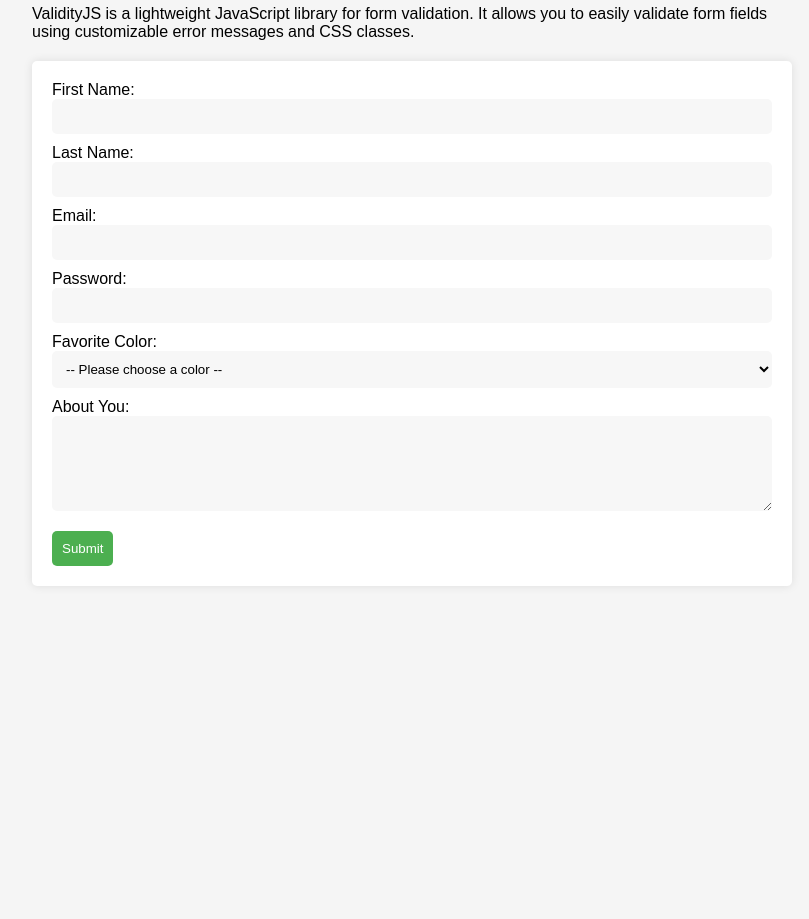
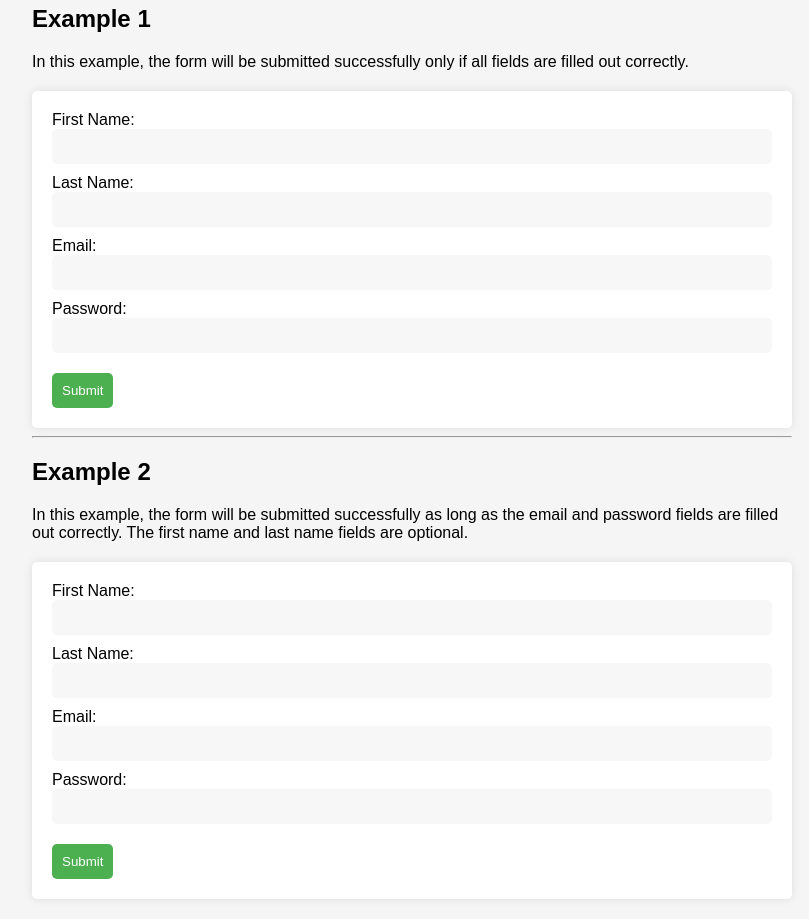
Before and after one commit to Formu8JS/ValidityJS, a plain HTML site: page index.html in a window 1280 px wide. Shown: the part 93-1012 px from the top of the page, without its empty margins (228-1037 px from the left). Before the commit the page ends 800 px from the top, so only its background shows below. Drawn offline with Linux system fonts and the light colour scheme.

Commit message:
update index.html

```diff
--- a/index.html
+++ b/index.html
@@ -2,7 +2,7 @@
 <html lang="en">
 <head>
   <meta charset="UTF-8">
-  <title>ValidityJS Example</title>
+  <title>ValidityJS Examples</title>
   <meta name="viewport" content="width=device-width, initial-scale=1.0">
   <style>
     * {
@@ -71,9 +71,11 @@
 </head>
 <body>
   <div class="container">
-    <h1>ValidityJS Example</h1>
-    <p>ValidityJS is a lightweight JavaScript library for form validation. It allows you to easily validate form fields using customizable error messages and CSS classes.</p>
-    <form id="my-form">
+    <h1>ValidityJS Examples</h1>
+
+    <h2>Example 1</h2>
+    <p>In this example, the form will be submitted successfully only if all fields are filled out correctly.</p>
+    <form id="example1-form">
       <label>
         First Name:
         <input type="text" name="first-name" required>
@@ -90,35 +92,42 @@
         Password:
         <input type="password" name="password" minlength="8" required>
       </label>
+      <button type="submit">Submit</button>
+    </form>
+    <hr>
+
+    <h2>Example 2</h2>
+    <p>In this example, the form will be submitted successfully as long as the email and password fields are filled out correctly. The first name and last name fields are optional.</p>
+    <form id="example2-form">
       <label>
-        Favorite Color:
-        <select name="color" required>
-          <option value="">-- Please choose a color --</option>
-          <option value="red">Red</option>
-          <option value="green">Green</option>
-          <option value="blue">Blue</option>
-        </select>
+        First Name:
+        <input type="text" name="first-name">
       </label>
       <label>
-        About You:
-        <textarea name="about" rows="5" required></textarea>
+        Last Name:
+        <input type="text" name="last-name">
+      </label>
+      <label>
+        Email:
+        <input type="email" name="email" required>
+      </label>
+      <label>
+        Password:
+        <input type="password" name="password" minlength="8" required>
       </label>
       <button type="submit">Submit</button>
     </form>
-  </div>
-  <script src="validity.js"></script>
     <script>
-    const form = document.querySelector('#my-form');
-    const validator = new ValidityJS(form, {
+      const form2 = document.querySelector('#example2-form');
+      const validator2 = new ValidityJS(form2, {
+        errorClass: 'my-error-class',
         messages: {
-        default: 'There was an error with your submission',
           email: 'Please enter a valid email address',
           password: 'Your password must be at least 8 characters long',
+          default: 'There was an error with your submission'
         },
         onSubmit: () => {
           alert('Form submitted successfully!');
         },
       });
     </script>
-</body>
-</html>
```
Lines whose indentation alone changed are shown as unchanged.
